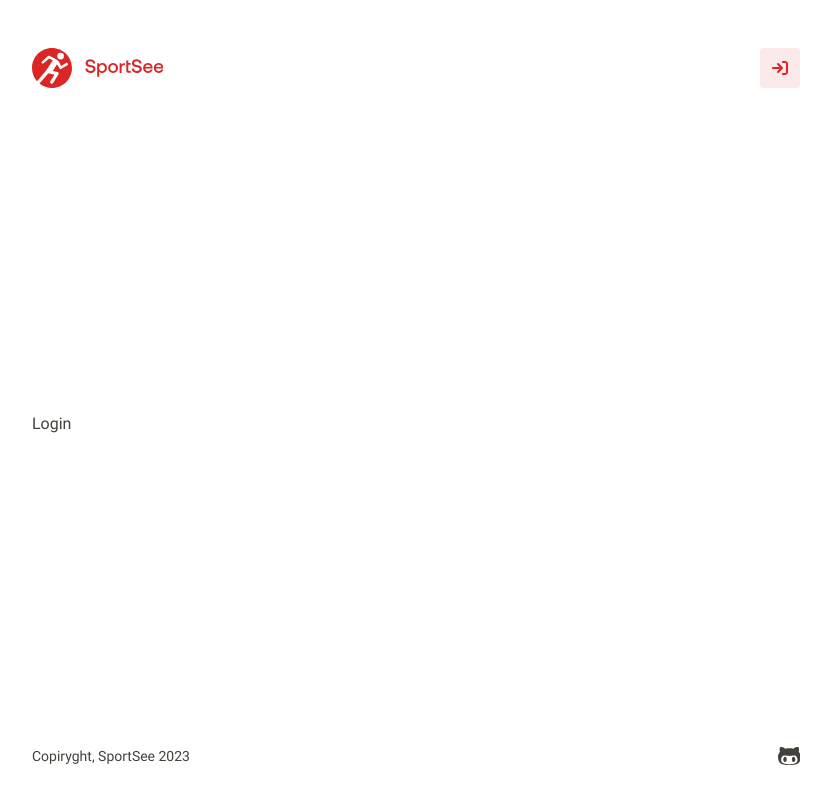
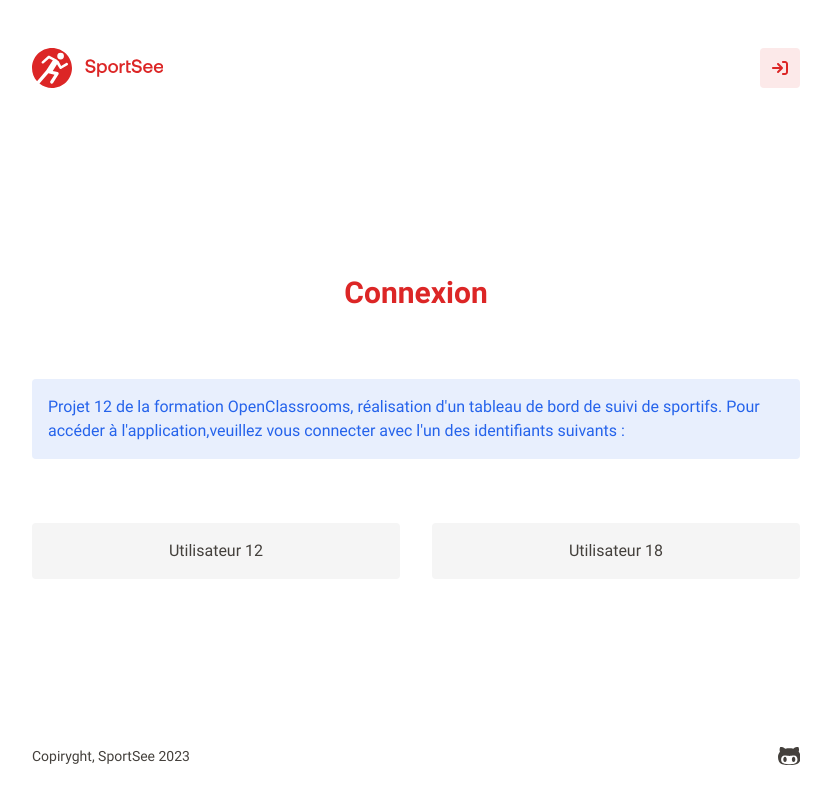
Before and after one commit to alexperronnet/devchallenges-404-not-found, a React (Vite) app: page / in a window 1280 px wide. Shown: the whole page, without its empty margins (224-1055 px from the left). Built offline with nearby package versions, Linux system fonts and the light colour scheme.

Commit message:
:construction: Create optional pages

```diff
--- a/src/pages/error/error.jsx
+++ b/src/pages/error/error.jsx
@@ -1,3 +1,22 @@
+import { Link } from 'react-router-dom'
 import css from '@/pages/error/error.module.scss'
 
-export const Error = () => <section className={css.error}>Error</section>
+const titles = {
+  404: '404',
+  500: 'Indisponible'
+}
+
+const messages = {
+  404: "La page que vous recherchez n'existe pas ou a été déplacée...",
+  500: "Malheuresement cette page ou cette fonctionnalité n'est pas encore disponible..."
+}
+
+export const Error = ({ layout, status }) => (
+  <section className={css.error}>
+    <h1 className={css.title}>{titles[status]}</h1>
+    <p className={css.text}>{messages[status]}</p>
+    <Link className={css.link} to={layout === 'app' ? '/app' : '/'}>
+      {layout === 'app' ? 'Tableau de bord' : 'Connectez-vous'}
+    </Link>
+  </section>
+)
--- a/src/pages/error/error.module.scss
+++ b/src/pages/error/error.module.scss
@@ -0,0 +1,47 @@
+@use '@/styles/abstracts/variables' as var;
+
+.error {
+  height: 100%;
+  display: flex;
+  flex-direction: column;
+  align-items: center;
+  justify-content: center;
+  gap: 1rem;
+  text-align: center;
+}
+
+.title {
+  font-size: var.$text-3xl;
+  font-weight: var.$font-bold;
+  color: var.$color-red;
+
+  @media (min-width: var.$bp-xs) {
+    font-size: var.$text-4xl;
+  }
+}
+
+.text {
+  @media (min-width: var.$bp-xs) {
+    font-size: var.$text-lg;
+  }
+}
+
+.link {
+  margin-block-start: 1rem;
+  padding: 0.75rem 1rem;
+  border-radius: var.$rounded-sm;
+  background-color: var.$color-red;
+  color: var.$color-white;
+  font-size: var.$text-xs;
+  box-shadow: var.$shadow-md;
+  transition: background-color var.$transition;
+
+  @media (min-width: var.$bp-xs) {
+    margin-block-start: 2rem;
+    font-size: var.$text-sm;
+  }
+}
+
+.link:hover {
+  background-color: darken(var.$color-red, 10%);
+}
--- a/src/pages/login/login.jsx
+++ b/src/pages/login/login.jsx
@@ -1,3 +1,27 @@
+import { useNavigate } from 'react-router-dom'
 import css from '@/pages/login/login.module.scss'
 
-export const Login = () => <section className={css.login}>Login</section>
+const ids = [12, 18]
+
+export const Login = () => {
+  const navigate = useNavigate()
+
+  const handleLogin = id => localStorage.setItem('userId', id) || navigate('/app')
+
+  return (
+    <section className={css.login}>
+      <h1 className={css.title}>Connexion</h1>
+      <p className={css.alert}>
+        Projet 12 de la formation OpenClassrooms, réalisation d&apos;un tableau de bord de suivi de sportifs. Pour
+        accéder à l&apos;application,veuillez vous connecter avec l&apos;un des identifiants suivants :
+      </p>
+      <div className={css.form}>
+        {ids.map(id => (
+          <button className={css.formButton} key={id} onClick={() => handleLogin(id)}>
+            Utilisateur {id}
+          </button>
+        ))}
+      </div>
+    </section>
+  )
+}
--- a/src/pages/login/login.module.scss
+++ b/src/pages/login/login.module.scss
@@ -0,0 +1,68 @@
+@use '@/styles/abstracts/variables' as var;
+
+.login {
+  display: flex;
+  flex-direction: column;
+  gap: 2rem;
+
+  @media (min-width: var.$bp-xs) {
+    gap: 4rem;
+  }
+}
+
+.title {
+  gap: 2rem;
+  color: var.$color-red;
+  font-size: var.$text-2xl;
+  font-weight: var.$font-bold;
+  text-align: center;
+
+  @media (min-width: var.$bp-xs) {
+    font-size: var.$text-3xl;
+  }
+}
+
+.alert {
+  padding: 1rem;
+  font-size: var.$text-sm;
+  color: var.$color-blue;
+  background-color: rgba(var.$color-blue, 0.1);
+  border-radius: var.$rounded-sm;
+
+  @media (min-width: var.$bp-xs) {
+    font-size: var.$text-base;
+  }
+}
+
+.form {
+  list-style: none;
+  padding: 0;
+  display: flex;
+  flex-direction: column;
+  gap: 1rem;
+
+  @media (min-width: var.$bp-xs) {
+    flex-direction: row;
+    gap: 2rem;
+  }
+}
+
+.formButton {
+  flex-grow: 1;
+  padding: 1rem 2rem;
+  background-color: var.$color-neutral-100;
+  border: none;
+  border-radius: var.$rounded-sm;
+  font-size: var.$text-sm;
+  text-align: center;
+  cursor: pointer;
+  transition: background-color var.$transition;
+
+  @media (min-width: var.$bp-xs) {
+    font-size: var.$text-base;
+  }
+}
+
+.formButton:hover {
+  background-color: var.$color-neutral-200;
+}
--- a/src/router.jsx
+++ b/src/router.jsx
@@ -9,13 +9,13 @@ export const Router = () => (
     <Routes>
       <Route path="/" element={<MainLayout />}>
         <Route index element={<Login />} />
-        <Route path="*" element={<Error />} />
+        <Route path="*" element={<Error layout="main" status={404} />} />
       </Route>
       <Route path="app" element={<AppLayout />}>
         <Route index element={<Dashboard />} />
-        <Route path="*" element={<Error />} />
+        <Route path="*" element={<Error layout="app" status={404} />} />
         {notAvailableRoutes.map(naRoute => (
-          <Route key={naRoute} path={naRoute} element={<Error />} />
+          <Route key={naRoute} path={naRoute} element={<Error layout="app" status={500} />} />
         ))}
       </Route>
     </Routes>
```
